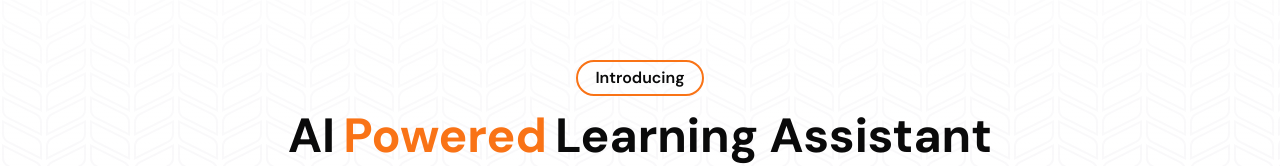
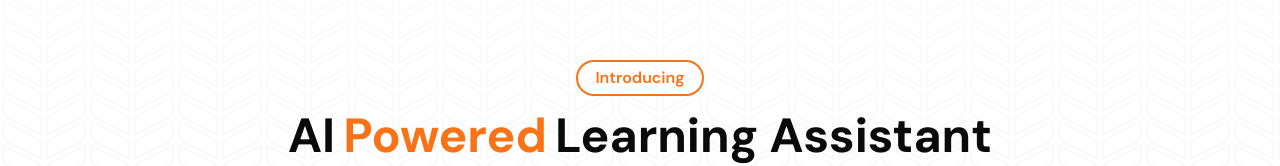
Before and after one commit to iam-dante/eda, a Next.js app: page / in a window 1280 px wide. Shown: the part 240-406 px from the top of the page. Built offline with nearby package versions, Linux system fonts and the light colour scheme.

Commit message:
ADD: landing page

```diff
--- a/src/app/page.tsx
+++ b/src/app/page.tsx
@@ -4,7 +4,7 @@ export default function Home() {
   return (
     <div className="div-class flex min-h-screen items-center justify-center px-4 sm:px-6 lg:px-8">
       <div className="flex flex-col justify-center items-center space-y-4 text-center max-w-3xl mx-auto">
-        <div className="p-1 w-32 text-center rounded-full font-semibold text-sm sm:text-base font-sans border-2 border-orange-500 ">
+        <div className="p-1 w-32 text-center rounded-full font-semibold text-sm sm:text-base font-sans border-2 border-orange-500 text-orange-500">
           Introducing
         </div>
         <div className="text-3xl sm:text-4xl md:text-5xl font-bold font-sans flex flex-row space-x-2">
```
